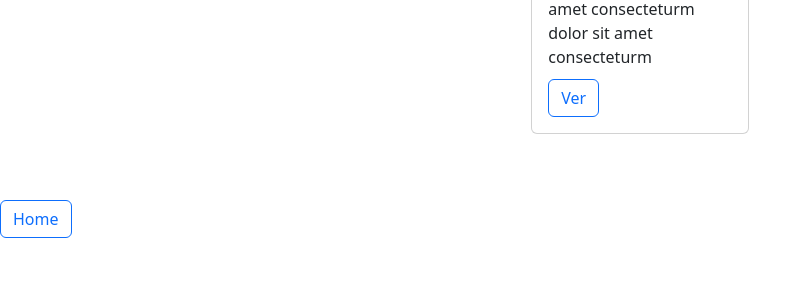
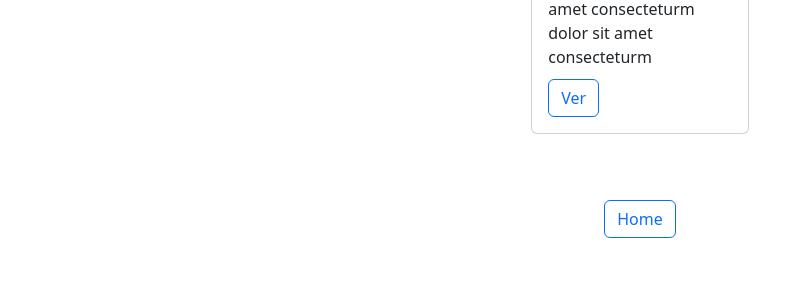
Before and after one commit to RamitaFCEx/tpeWeb2, a PHP site: page /allAnimals in a window 1280 px wide. Shown: the part 353-653 px from the top of the page, without its empty margins (0-812 px from the left). Run offline with PHP 8.4, Linux system fonts and the light colour scheme; tables that the repository leaves empty or names only in its code hold one stand-in row (values such as "Sample post").

Commit message:
detalles

```diff
--- a/allAnimals.php
+++ b/allAnimals.php
@@ -16,5 +16,7 @@ function listAllAnimals(){
             createCard($title, $img, $href);
         }
     echo "</article>";
+    echo "<div class='botonera'>";
     echo "<a href='home' class='btn btn-outline-primary'>Home</a>";
+    echo "</div>";
 }
--- a/allSpecies.php
+++ b/allSpecies.php
@@ -15,5 +15,7 @@ function listAllSpecies(){
             createCard($title, $img, $href);
         }
     echo "</article>";
+    echo "<div class='botonera'>";
     echo "<a href='home' class='btn btn-outline-primary'>Home</a>";
+    echo "</div>";
 }
--- a/css/style.css
+++ b/css/style.css
@@ -53,3 +53,9 @@ a.btn{
     margin-top: 10px;
 
 }
+
+.botonera{
+    margin-bottom: 20px;
+    display: flex;
+    justify-content: space-around;
+}
--- a/oneAnimal.php
+++ b/oneAnimal.php
@@ -7,7 +7,7 @@ function listOneAnimal($esp, $id_esp, $i){//id del animal, nombre de la especie
     $razas = getAnimal($i);
 
     echo "<article class='oneAnimal'>";
-    echo "<div>";
+
         foreach ($razas as $raza) {
             $title = $raza->nombre . "<i> raza de $esp</i>";
             $img = $raza->nombre . ".jpg";
@@ -15,10 +15,11 @@ function listOneAnimal($esp, $id_esp, $i){//id del animal, nombre de la especie
 
             createCard($title, $img, $href);
         }
-    echo "</div>";
     echo "</article>";
+    echo "<div class='botonera'>";
     echo "<a href='home' class='btn btn-outline-primary'>Home</a>";
     echo "<a href='OneSpecie/$esp/$id_esp' class='btn btn-outline-primary'>Volver a la especie</a>";
+    echo "</div>";
 }
 
 function listOneAnimali($i){//id del animal, nombre de la especie
@@ -26,7 +27,6 @@ function listOneAnimali($i){//id del animal, nombre de la especie
     $razas = getAnimal($i);
 
     echo "<article class='oneAnimal'>";
-    echo "<div>";
         foreach ($razas as $raza) {
             $specie = getTheSpecie($raza->id_especie_fk);
             $txt = $specie[0]->nombre;
@@ -37,8 +37,9 @@ function listOneAnimali($i){//id del animal, nombre de la especie
 
             createCard($title, $img, $href);
         }
-    echo "</div>";
     echo "</article>";
+    echo "<div class='botonera'>";
     echo "<a href='home' class='btn btn-outline-primary'>Home</a>";
     echo "<a href='allAnimals' class='btn btn-outline-primary'>Volver a Razas</a>";
+    echo "</div>";
 }
--- a/oneSpecie.php
+++ b/oneSpecie.php
@@ -15,6 +15,8 @@ function listOneSpecie($esp, $id_esp){//$esp solo se usa para transferir un valo
             createCard($title, $img, $href);
         }
     echo "</article>";
+    echo "<div class='botonera'>";
     echo "<a href='home' class='btn btn-outline-primary'>Home</a>";
     echo "<a href='allSpecies' class='btn btn-outline-primary'>Especies</a>";
+    echo "</div>";
 }
```
